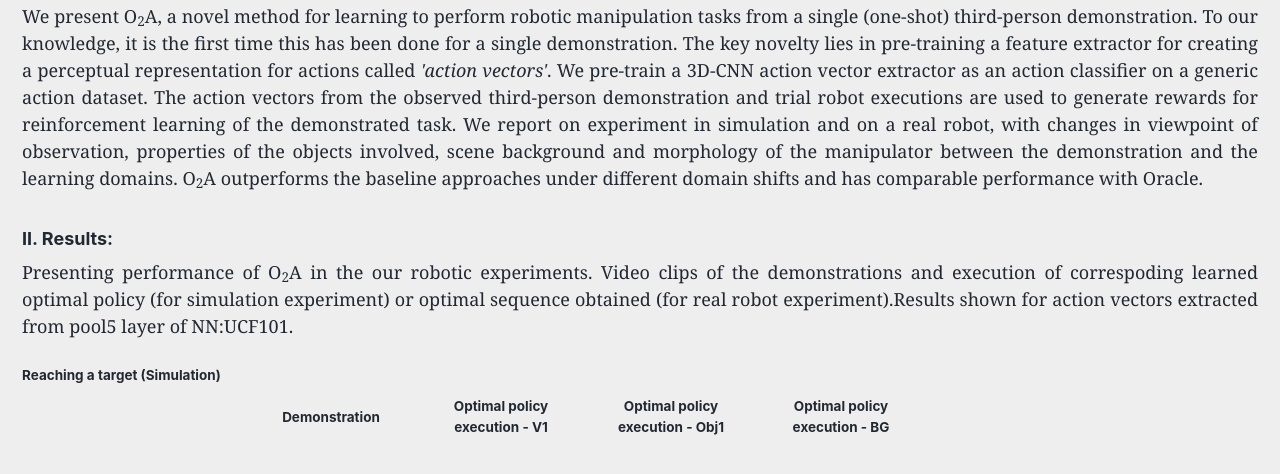
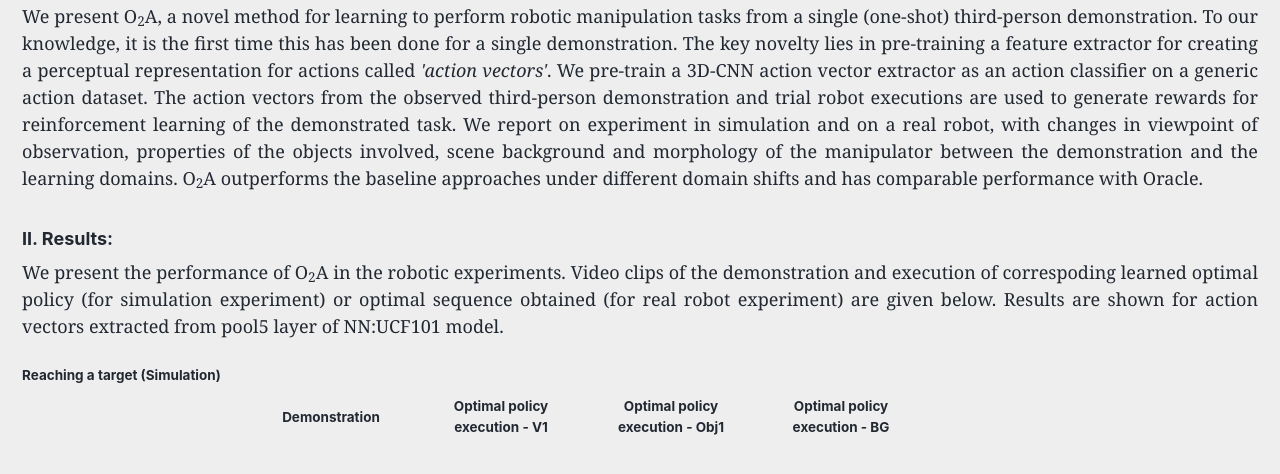
Before and after one commit to leopauly/s2l, a Jekyll site: the page built from _pages/stage1.md, in a window 1280 px wide and 900 px high, scrolled down 369 px, cut to the strip 0-492 px from the top of the window. Shown: the top 474 px of the strip. Built offline with Jekyll 4.4.1, drawn with Linux system fonts in a browser that asks for light colours.

Commit message:
Update stage1.md

```diff
--- a/_pages/stage1.md
+++ b/_pages/stage1.md
@@ -24,7 +24,7 @@ We present O<sub>2</sub>A, a novel method for learning to perform robotic manipu
 <font face="Georgia" size="4">
 <h3><b>II. Results: </b> </h3>
 <p align="justify">
-Presenting performance of O<sub>2</sub>A in the our robotic experiments. Video clips of the demonstrations and execution of correspoding learned optimal policy (for simulation experiment) or optimal sequence obtained (for real robot experiment).Results shown for action vectors extracted from pool5 layer of NN:UCF101.
+We present the performance of O<sub>2</sub>A in the robotic experiments. Video clips of the demonstration and execution of correspoding learned optimal policy (for simulation experiment) or optimal sequence obtained (for real robot experiment) are given below. Results are shown for action vectors extracted from pool5 layer of NN:UCF101 model.
 
 </p>
 </font>
```
